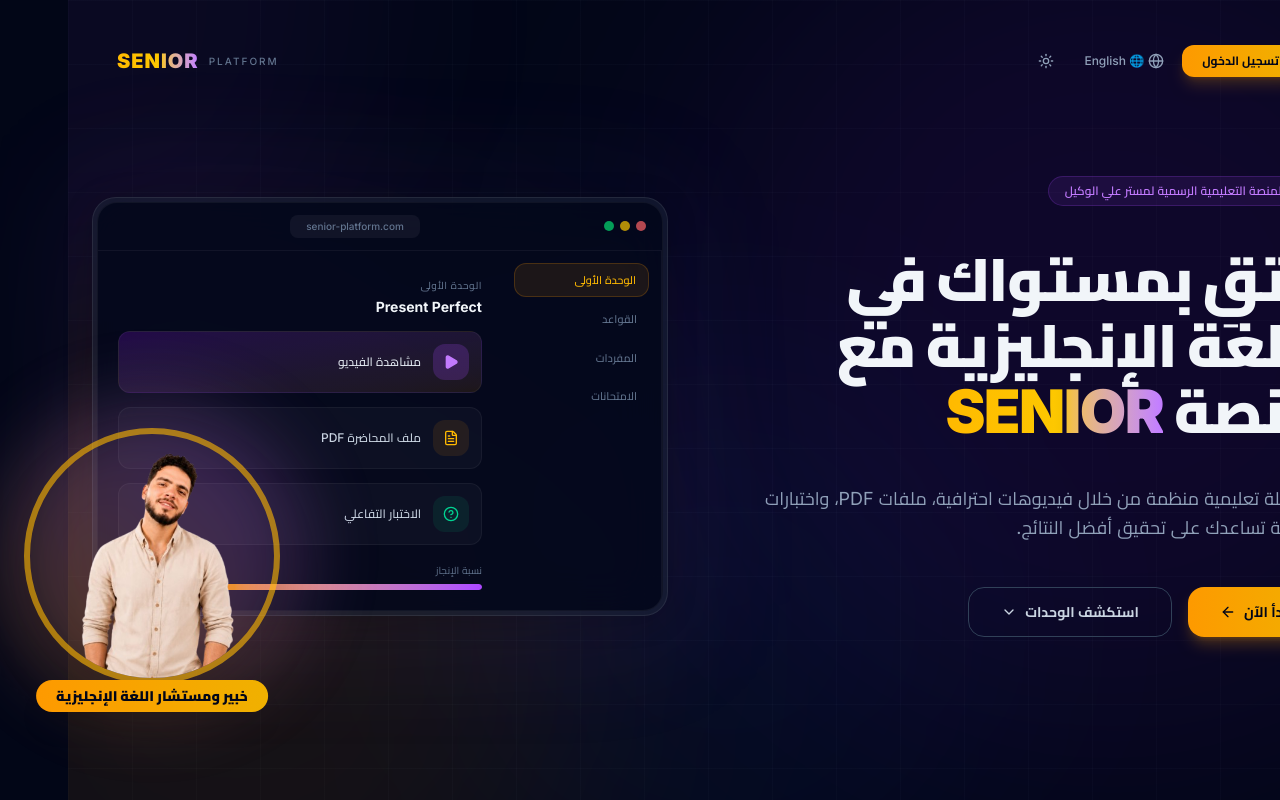
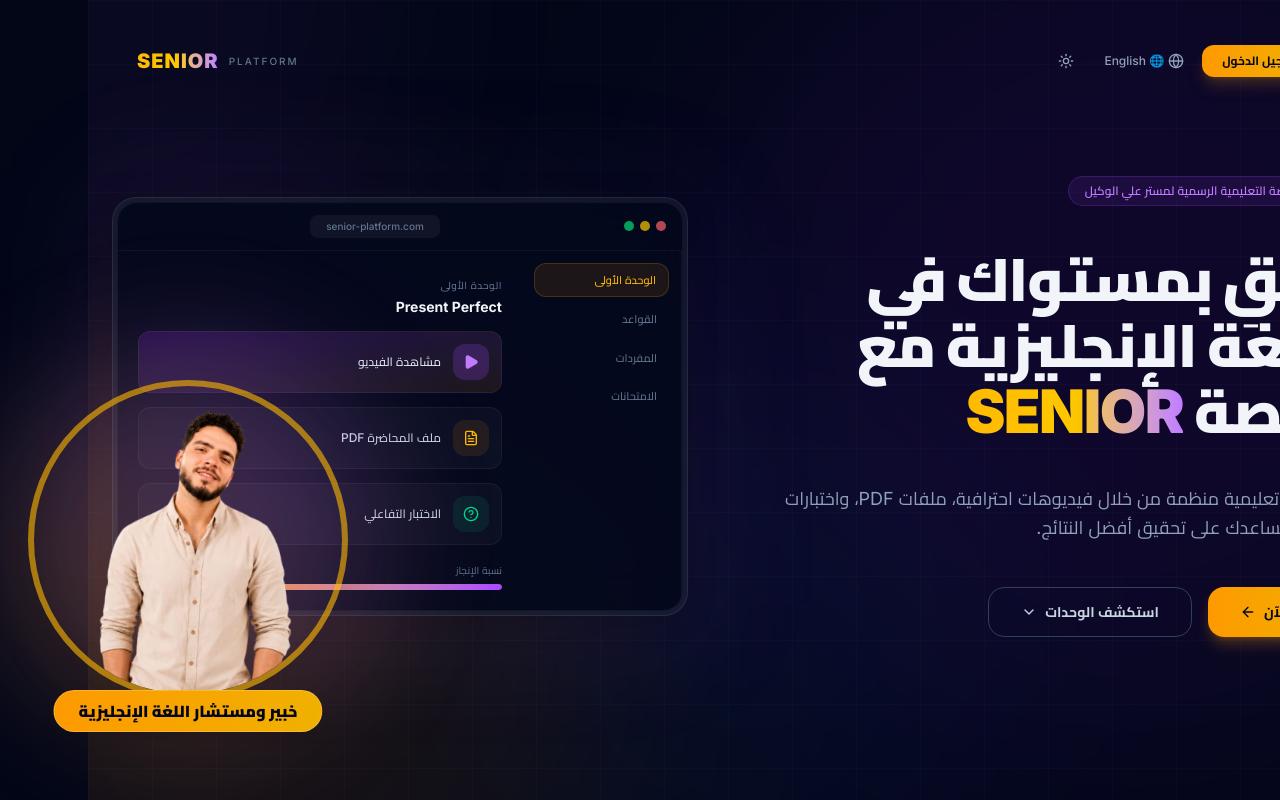
Before and after one commit to alialwakil880-netizen/senior-platefform, a Next.js app: page / in a window 1280 px wide. Shown: the top 800 px of the page. Built offline with nearby package versions, Linux system fonts and the light colour scheme.

Commit message:
Make teacher image even bigger

```diff
--- a/src/app/page.tsx
+++ b/src/app/page.tsx
@@ -363,7 +363,7 @@
 
               {/* Teacher floating glass card */}
               <motion.div
-                className="absolute -bottom-6 -left-2 sm:-bottom-20 sm:-left-20 z-20"
+                className="absolute -bottom-8 -left-4 sm:-bottom-24 sm:-left-24 z-20"
                 initial={{ opacity: 0, scale: 0.8, y: 20 }}
                 animate={{ opacity: 1, scale: 1, y: 0 }}
                 transition={{ duration: 0.6, delay: 0.8, ease: [0.25, 0.4, 0.25, 1] }}
@@ -374,15 +374,15 @@
                     ? ""
                     : "bg-white/80 backdrop-blur-xl shadow-[0_2px_8px_rgba(15,23,42,0.08),0_8px_24px_rgba(15,23,42,0.06)]"
                 }`}>
-                  <div className={`absolute -inset-3 rounded-full blur-2xl animate-glow-pulse ${darkMode ? "bg-gradient-to-tr from-amber-500/40 to-purple-500/40" : "bg-gradient-to-tr from-amber-400/20 to-purple-400/20"}`} />
-                  <div className={`relative w-36 h-36 sm:w-64 sm:h-64 rounded-full overflow-hidden border-[6px] shadow-2xl ${darkMode ? "border-amber-400/60" : "border-amber-400/40"}`}>
+                  <div className={`absolute -inset-4 rounded-full blur-3xl animate-glow-pulse ${darkMode ? "bg-gradient-to-tr from-amber-500/40 to-purple-500/40" : "bg-gradient-to-tr from-amber-400/20 to-purple-400/20"}`} />
+                  <div className={`relative w-44 h-44 sm:w-80 sm:h-80 rounded-full overflow-hidden border-[6px] shadow-2xl ${darkMode ? "border-amber-400/60" : "border-amber-400/40"}`}>
                     <img
                       src="/teacher-ali.png"
                       alt={l.teacherName}
                       className="w-full h-full object-cover object-top"
                     />
                   </div>
-                  <div className="absolute -bottom-4 left-1/2 -translate-x-1/2 bg-gradient-to-r from-amber-500 to-yellow-500 text-slate-950 text-xs sm:text-sm font-black px-5 py-1.5 rounded-full whitespace-nowrap shadow-xl">
+                  <div className="absolute -bottom-5 left-1/2 -translate-x-1/2 bg-gradient-to-r from-amber-500 to-yellow-500 text-slate-950 text-sm sm:text-base font-black px-6 py-2 rounded-full whitespace-nowrap shadow-xl border border-white/20">
                     {l.teacherRole}
                   </div>
                 </div>
```
